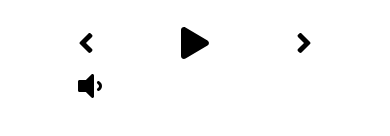
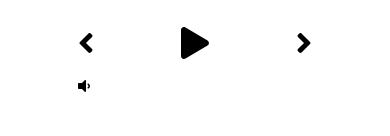
Before and after one commit to your-website/wave-music, a React (Create React App) app: page / in a window 390 px wide. Shown: the part 666-802 px from the top of the page. Built offline with nearby package versions, Linux system fonts and the light colour scheme.

Commit message:
hide logo for mobile and change contol volume

```diff
--- a/src/components/Library/style/index.js
+++ b/src/components/Library/style/index.js
@@ -14,7 +14,7 @@ const LibraryContainer = styled.div.attrs((props) => ({
   transform: translateX(-100%);
   transition: all 0.5s ease;
   opacity: 0;
-  z-index: 1;
+  z-index: 2;
   background-color: #fff;
 
   &.active-library {
--- a/src/components/Nav/style/index.js
+++ b/src/components/Nav/style/index.js
@@ -15,7 +15,7 @@ const Button = styled.button`
   border: 2px solid rgb(65, 65, 65);
   padding: 0.5rem;
   transition: all 0.2s ease;
-  z-index: 2;
+  z-index: 3;
 
   &:hover {
     background: rgb(65, 65, 65);
--- a/src/components/Player/Player.js
+++ b/src/components/Player/Player.js
@@ -126,7 +126,6 @@ const Player = ({
         <FontAwesomeIcon
           onClick={() => setActiveVolume(!activeVolume)}
           icon={faVolumeDown}
-          size="2x"
         />
         {activeVolume && (
           <InputVolume
```
Also changed, not shown: 1 other file (tests, documents, lock files or other folders).
